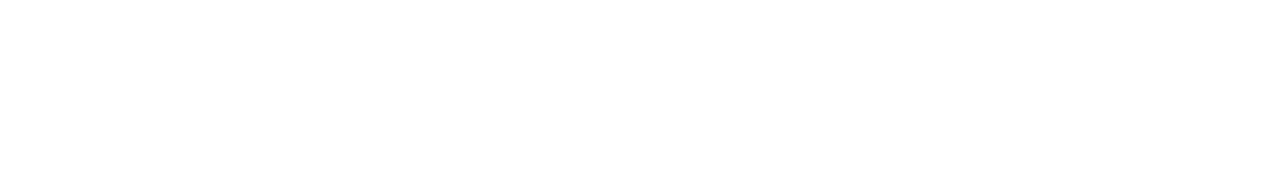
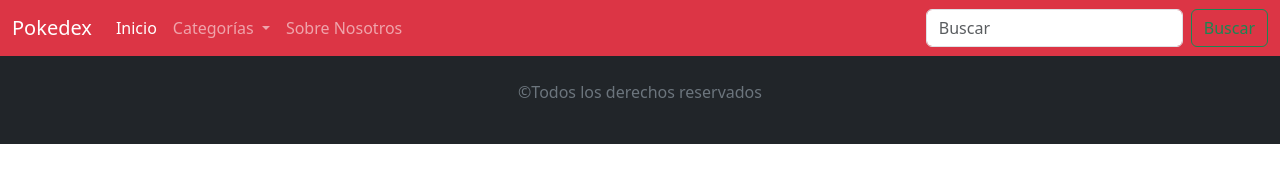
Before and after one commit to teoMunoz99/Pokedex, a plain HTML site: page index.html in a window 1280 px wide. Drawn offline with nearby package versions, Linux system fonts and the light colour scheme.

Commit message:
agregué el nav y el footer

```diff
--- a/index.html
+++ b/index.html
@@ -17,9 +17,66 @@
     <title>Pokedex</title>
   </head>
   <body>
-    <header></header>
+    <header>
+      <nav class="navbar navbar-expand-lg bg-danger navbar-dark">
+        <div class="container-fluid">
+          <a class="navbar-brand" href="#">Pokedex</a>
+          <button
+            class="navbar-toggler"
+            type="button"
+            data-bs-toggle="collapse"
+            data-bs-target="#navbarSupportedContent"
+            aria-controls="navbarSupportedContent"
+            aria-expanded="false"
+            aria-label="Toggle navigation"
+          >
+            <span class="navbar-toggler-icon"></span>
+          </button>
+          <div class="collapse navbar-collapse" id="navbarSupportedContent">
+            <ul class="navbar-nav me-auto mb-2 mb-lg-0">
+              <li class="nav-item">
+                <a class="nav-link active" aria-current="page" href="#">Inicio</a>
+              </li>
+              <li class="nav-item dropdown">
+                <a
+                  class="nav-link dropdown-toggle"
+                  href="#"
+                  role="button"
+                  data-bs-toggle="dropdown"
+                  aria-expanded="false"
+                >
+                  Categorías
+                </a>
+                <ul class="dropdown-menu">
+                  <li><a class="dropdown-item" href="#">Action</a></li>
+                  <li><a class="dropdown-item" href="#">Another action</a></li>
+                </ul>
+              </li>
+              <li class="nav-item">
+                <a class="nav-link" href="#">Sobre Nosotros</a>
+              </li>
+            </ul>
+            <form class="d-flex" role="search">
+              <input
+                class="form-control me-2"
+                type="search"
+                placeholder="Buscar"
+                aria-label="Search"
+              />
+              <button class="btn btn-outline-success" type="submit">
+                Buscar
+              </button>
+            </form>
+          </div>
+        </div>
+      </nav>
+    </header>
     <main></main>
-    <footer></footer>
+    <footer>
+        <section class="container-fluid bg-dark text-secondary text-center py-4">
+            <p>©Todos los derechos reservados</p>
+        </section>
+    </footer>
     <script
       src="https://cdn.jsdelivr.net/npm/bootstrap@5.3.0-alpha1/dist/js/bootstrap.bundle.min.js"
       integrity="sha384-w76AqPfDkMBDXo30jS1Sgez6pr3x5MlQ1ZAGC+nuZB+EYdgRZgiwxhTBTkF7CXvN"
```
